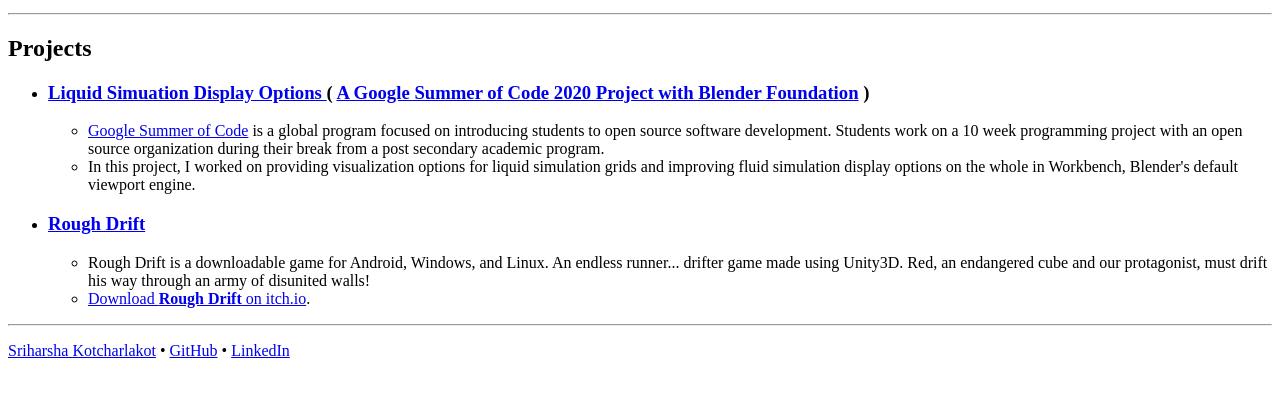
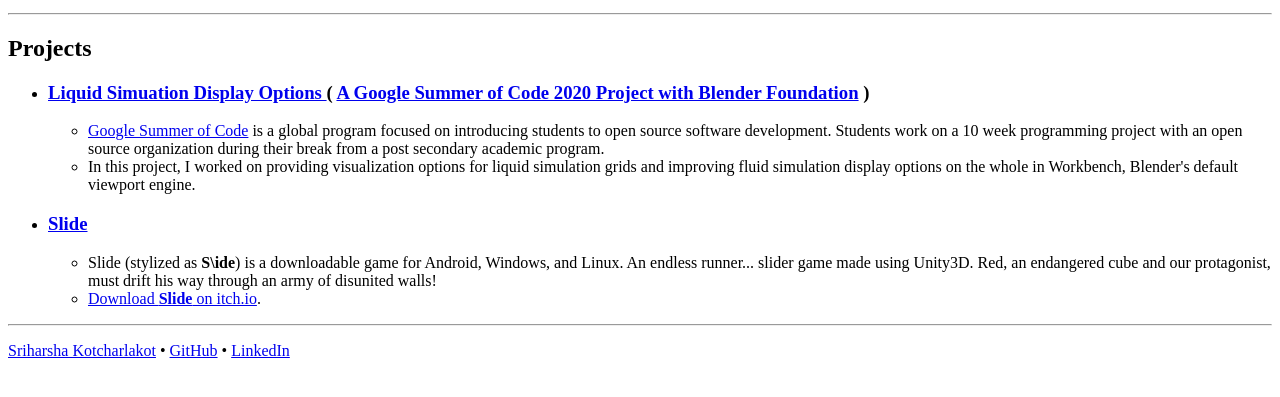
Before and after one commit to sriharsha2000/sriharsha2000.github.io, a plain HTML site: page projects/index.html in a window 1280 px wide. Shown: the part 101-498 px from the top of the page. Drawn offline with Linux system fonts and the light colour scheme.

Commit message:
Renamed the project Rough Drift to Slide.

```diff
--- a/projects/index.html
+++ b/projects/index.html
@@ -56,17 +56,17 @@
 		</li>
 		<li>
 			<h3>
-				<a href="https://sriharsha2000.github.io/RoughDrift/" title="Rough Drift's Home Page">Rough Drift</a>
+				<a href="https://sriharsha2000.github.io/Slide/" title="Slide's Home Page">Slide</a>
 			</h3>
 			<ul>
 				<li>
-					Rough Drift is a downloadable game for Android, Windows, and Linux.
-					An endless runner... drifter game made using Unity3D.
+					Slide (stylized as <strong>S\ide</strong>) is a downloadable game for Android, Windows, and Linux.
+					An endless runner... slider game made using Unity3D.
 					Red, an endangered cube and our protagonist, must drift his way through an army of disunited walls!
 				</li>
 				<li>
-					<a href="https://sriharsha2000.itch.io/roughdrift" title="Rough Drift's Page on itch.io">Download
-						<strong>Rough Drift</strong> on itch.io</a>.
+					<a href="https://sriharsha2000.itch.io/slide" title="Slide's Page on itch.io">Download
+						<strong>Slide</strong> on itch.io</a>.
 				</li>
 			</ul>
 		</li>
```
